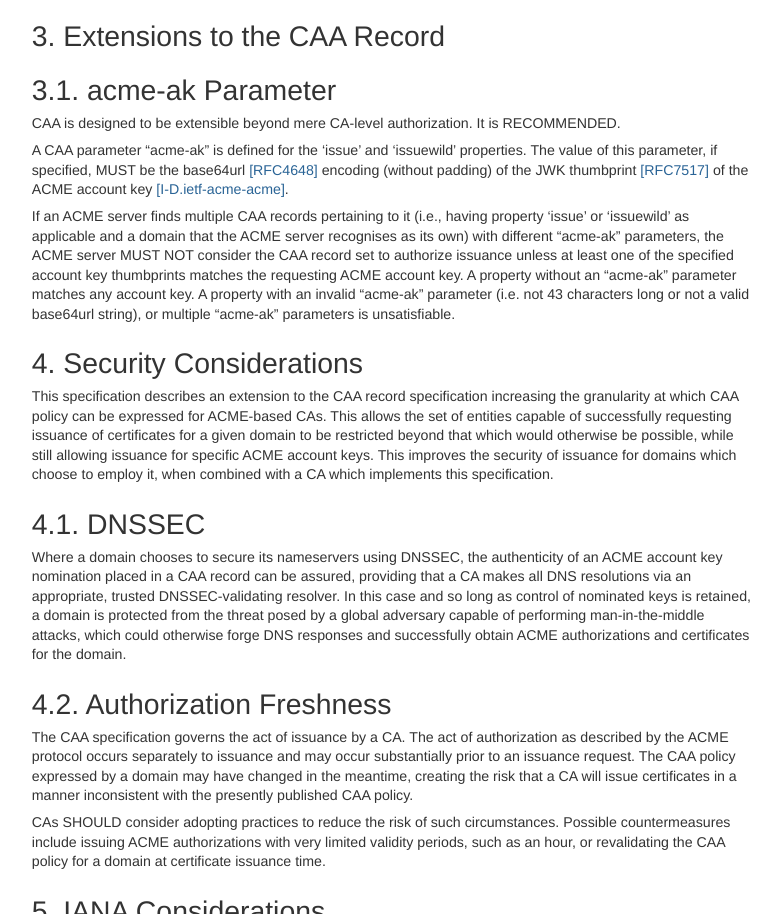
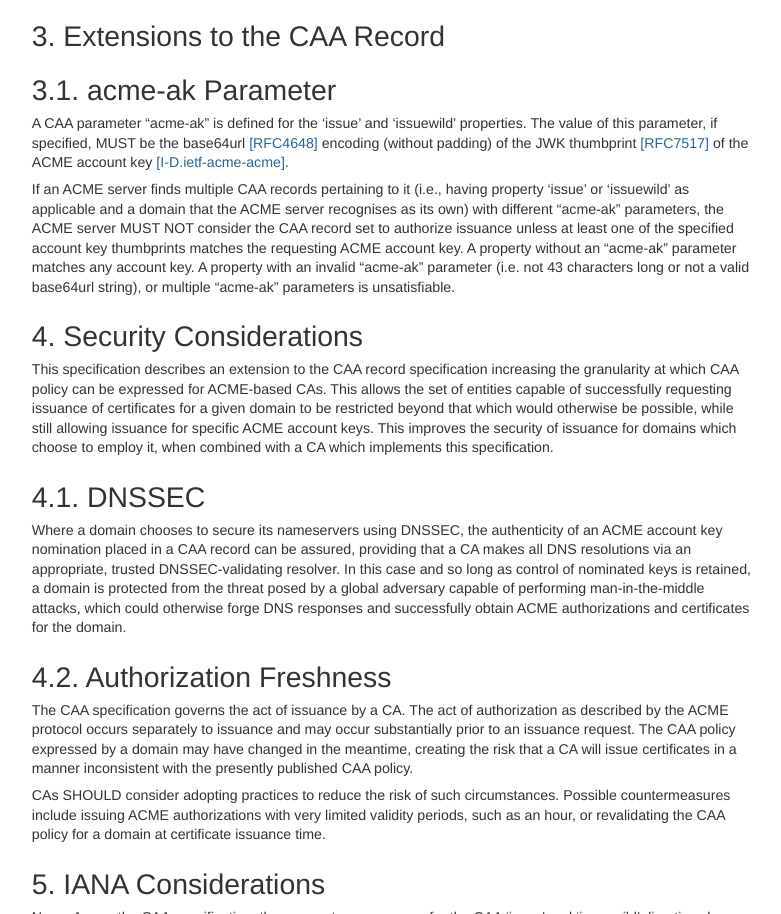
Before and after one commit to ietf-wg-acme/acme-caa, a plain HTML site: page draft-landau-acme-caa.html in a window 1280 px wide. Shown: the part 1134-2048 px from the top of the page, without its empty margins (40-821 px from the left). Drawn offline with Linux system fonts and the light colour scheme.

Commit message:
Script updating gh-pages. [ci skip]

```diff
--- a/draft-landau-acme-caa.html
+++ b/draft-landau-acme-caa.html
@@ -364,9 +364,8 @@ li, p {
 <p id="rfc.section.2.p.1">In this document, the key words &#8220;MUST&#8221;, &#8220;MUST NOT&#8221;, &#8220;REQUIRED&#8221;, &#8220;SHALL&#8221;, &#8220;SHALL NOT&#8221;, &#8220;SHOULD&#8221;, &#8220;SHOULD NOT&#8221;, &#8220;RECOMMENDED&#8221;, &#8220;MAY&#8221;, and &#8220;OPTIONAL&#8221; are to be interpreted as described in BCP 14, RFC 2119 <a href="#RFC2119">[RFC2119]</a> and indicate requirement levels for compliant ACME-CAA implementations.</p>
 <h1 id="rfc.section.3"><a href="#rfc.section.3">3.</a> <a href="#extensions-to-the-caa-record" id="extensions-to-the-caa-record">Extensions to the CAA Record</a></h1>
 <h1 id="rfc.section.3.1"><a href="#rfc.section.3.1">3.1.</a> <a href="#acme-ak-parameter" id="acme-ak-parameter">acme-ak Parameter</a></h1>
-<p id="rfc.section.3.1.p.1">CAA is designed to be extensible beyond mere CA-level authorization. It is RECOMMENDED.</p>
-<p id="rfc.section.3.1.p.2">A CAA parameter &#8220;acme-ak&#8221; is defined for the &#8216;issue&#8217; and &#8216;issuewild&#8217; properties. The value of this parameter, if specified, MUST be the base64url <a href="#RFC4648">[RFC4648]</a> encoding (without padding) of the JWK thumbprint <a href="#RFC7517">[RFC7517]</a> of the ACME account key <a href="#I-D.ietf-acme-acme">[I-D.ietf-acme-acme]</a>.</p>
-<p id="rfc.section.3.1.p.3">If an ACME server finds multiple CAA records pertaining to it (i.e., having property &#8216;issue&#8217; or &#8216;issuewild&#8217; as applicable and a domain that the ACME server recognises as its own) with different &#8220;acme-ak&#8221; parameters, the ACME server MUST NOT consider the CAA record set to authorize issuance unless at least one of the specified account key thumbprints matches the requesting ACME account key. A property without an &#8220;acme-ak&#8221; parameter matches any account key. A property with an invalid &#8220;acme-ak&#8221; parameter (i.e. not 43 characters long or not a valid base64url string), or multiple &#8220;acme-ak&#8221; parameters is unsatisfiable.</p>
+<p id="rfc.section.3.1.p.1">A CAA parameter &#8220;acme-ak&#8221; is defined for the &#8216;issue&#8217; and &#8216;issuewild&#8217; properties. The value of this parameter, if specified, MUST be the base64url <a href="#RFC4648">[RFC4648]</a> encoding (without padding) of the JWK thumbprint <a href="#RFC7517">[RFC7517]</a> of the ACME account key <a href="#I-D.ietf-acme-acme">[I-D.ietf-acme-acme]</a>.</p>
+<p id="rfc.section.3.1.p.2">If an ACME server finds multiple CAA records pertaining to it (i.e., having property &#8216;issue&#8217; or &#8216;issuewild&#8217; as applicable and a domain that the ACME server recognises as its own) with different &#8220;acme-ak&#8221; parameters, the ACME server MUST NOT consider the CAA record set to authorize issuance unless at least one of the specified account key thumbprints matches the requesting ACME account key. A property without an &#8220;acme-ak&#8221; parameter matches any account key. A property with an invalid &#8220;acme-ak&#8221; parameter (i.e. not 43 characters long or not a valid base64url string), or multiple &#8220;acme-ak&#8221; parameters is unsatisfiable.</p>
 <h1 id="rfc.section.4"><a href="#rfc.section.4">4.</a> <a href="#security-considerations" id="security-considerations">Security Considerations</a></h1>
 <p id="rfc.section.4.p.1">This specification describes an extension to the CAA record specification increasing the granularity at which CAA policy can be expressed for ACME-based CAs. This allows the set of entities capable of successfully requesting issuance of certificates for a given domain to be restricted beyond that which would otherwise be possible, while still allowing issuance for specific ACME account keys. This improves the security of issuance for domains which choose to employ it, when combined with a CA which implements this specification.</p>
 <h1 id="rfc.section.4.1"><a href="#rfc.section.4.1">4.1.</a> <a href="#dnssec" id="dnssec">DNSSEC</a></h1>
```
Also changed, not shown: index.html (+2 -3 lines), draft-landau-acme-caa.txt.
